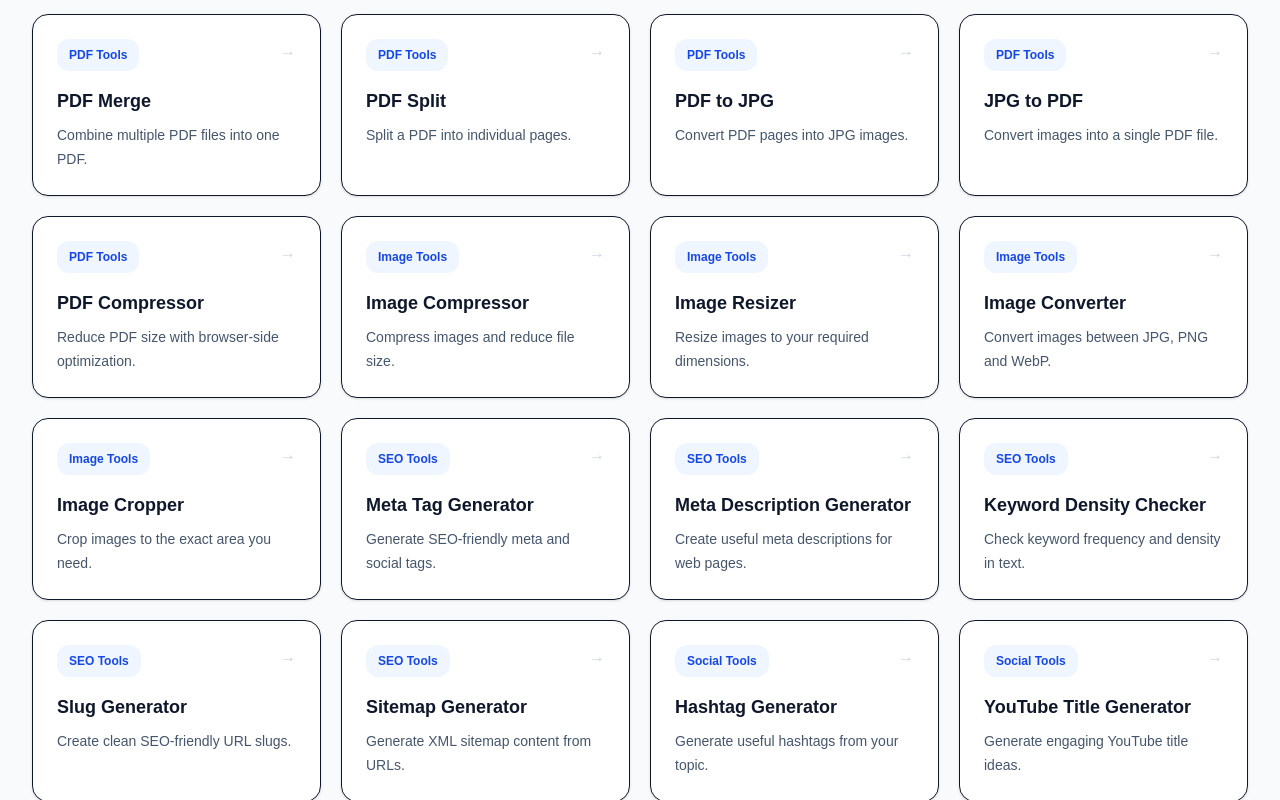
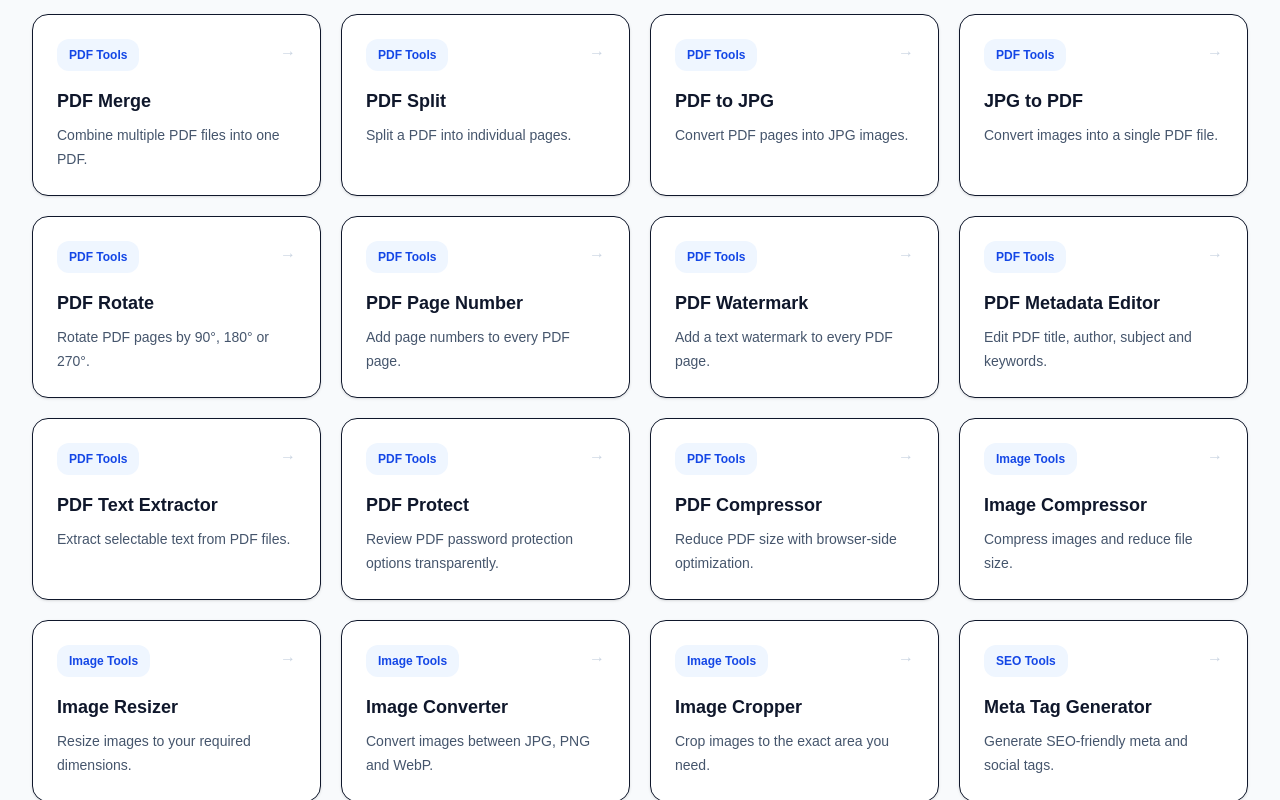
Before and after one commit to WellProSoftware/kaamkitpro, a Next.js app: page / in a window 1280 px wide. Shown: the part 2054-2854 px from the top of the page. Built offline with nearby package versions, Linux system fonts and the light colour scheme.

Commit message:
Add new PDF tools to homepage

```diff
--- a/src/app/page.tsx
+++ b/src/app/page.tsx
@@ -141,6 +141,42 @@ const tools: Tool[] = [
     name: "JPG to PDF",
     description: "Convert images into a single PDF file.",
     href: "/tools/jpg-to-pdf",
+    category: "PDF Tools",
+  },
+  {
+    name: "PDF Rotate",
+    description: "Rotate PDF pages by 90°, 180° or 270°.",
+    href: "/tools/pdf-rotate",
+    category: "PDF Tools",
+  },
+  {
+    name: "PDF Page Number",
+    description: "Add page numbers to every PDF page.",
+    href: "/tools/pdf-page-number",
+    category: "PDF Tools",
+  },
+  {
+    name: "PDF Watermark",
+    description: "Add a text watermark to every PDF page.",
+    href: "/tools/pdf-watermark",
+    category: "PDF Tools",
+  },
+  {
+    name: "PDF Metadata Editor",
+    description: "Edit PDF title, author, subject and keywords.",
+    href: "/tools/pdf-metadata",
+    category: "PDF Tools",
+  },
+  {
+    name: "PDF Text Extractor",
+    description: "Extract selectable text from PDF files.",
+    href: "/tools/pdf-extract-text",
+    category: "PDF Tools",
+  },
+  {
+    name: "PDF Protect",
+    description: "Review PDF password protection options transparently.",
+    href: "/tools/pdf-protect",
     category: "PDF Tools",
   },
   {
```
